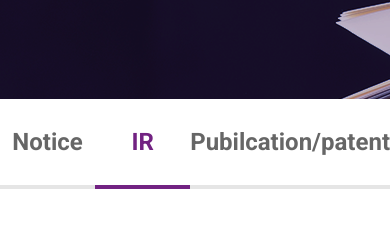
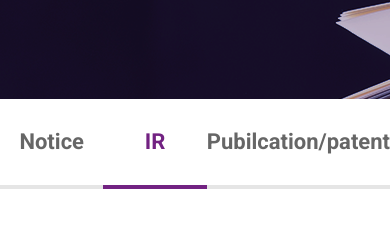
Before and after one commit to kse012050/liveome, a plain HTML site: page news-IR.html in a window 390 px wide. Shown: the part 296-535 px from the top of the page. Drawn offline with Linux system fonts and the light colour scheme.

Commit message:
mobile pipeline menu fin

```diff
--- a/css/mobile.css
+++ b/css/mobile.css
@@ -38,7 +38,7 @@
     .subPage .subMenu{display: flex; margin-bottom: 80px;}
     .subPage .subMenu li{flex: 1; }
     .subPage .subMenu :is(li.active , li:hover) a{border-color: #722282;}
-    .subPage .subMenu li a{display: block; font-size: 24px; font-weight: 700;  color: rgba(0, 0, 0, 0.6); height: 90px; display: flex; justify-content: center; align-items: center; white-space: nowrap; border-bottom: 4px solid rgba(0, 0, 0, 0.1); box-sizing: border-box;}
+    .subPage .subMenu li a{display: block; font-size: 22px; font-weight: 700;  color: rgba(0, 0, 0, 0.6); height: 90px; display: flex; justify-content: center; align-items: center; white-space: nowrap; border-bottom: 4px solid rgba(0, 0, 0, 0.1); box-sizing: border-box;}
     .subPage .subMenu :is(li.active , li:hover) a{color: #722282;}
 
     /* 서브페이지 - 서브 타이틀 */
```
